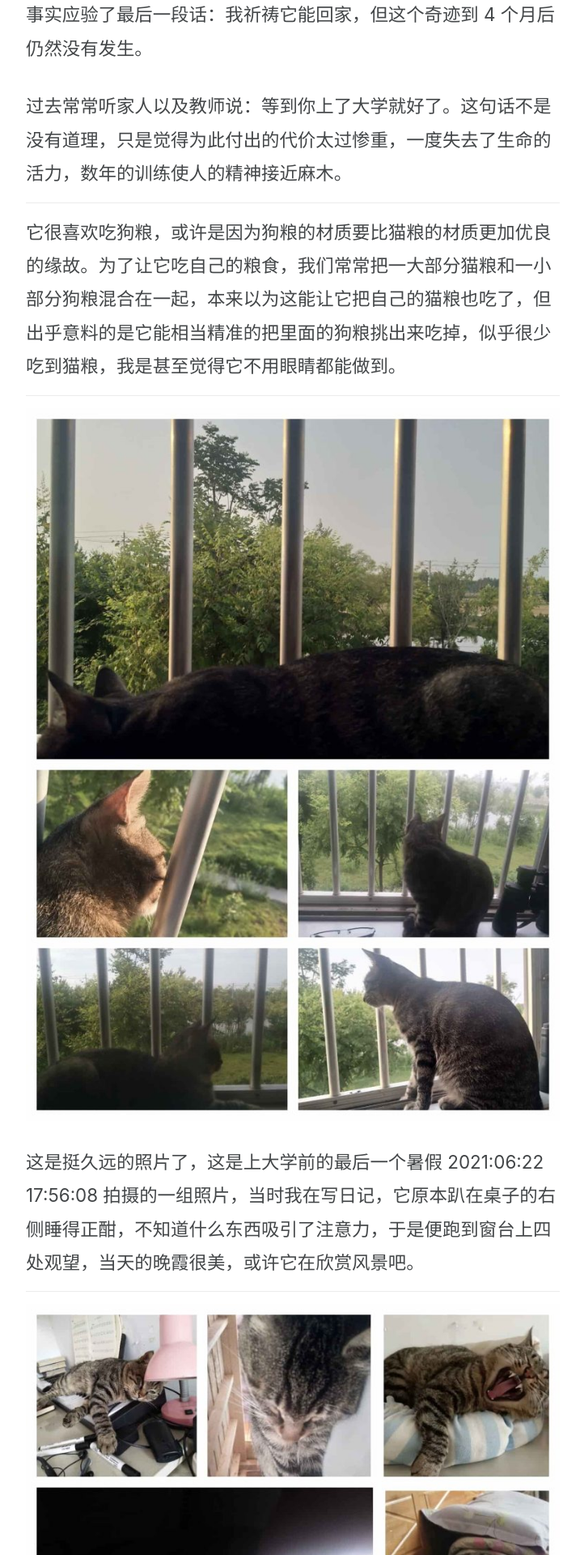
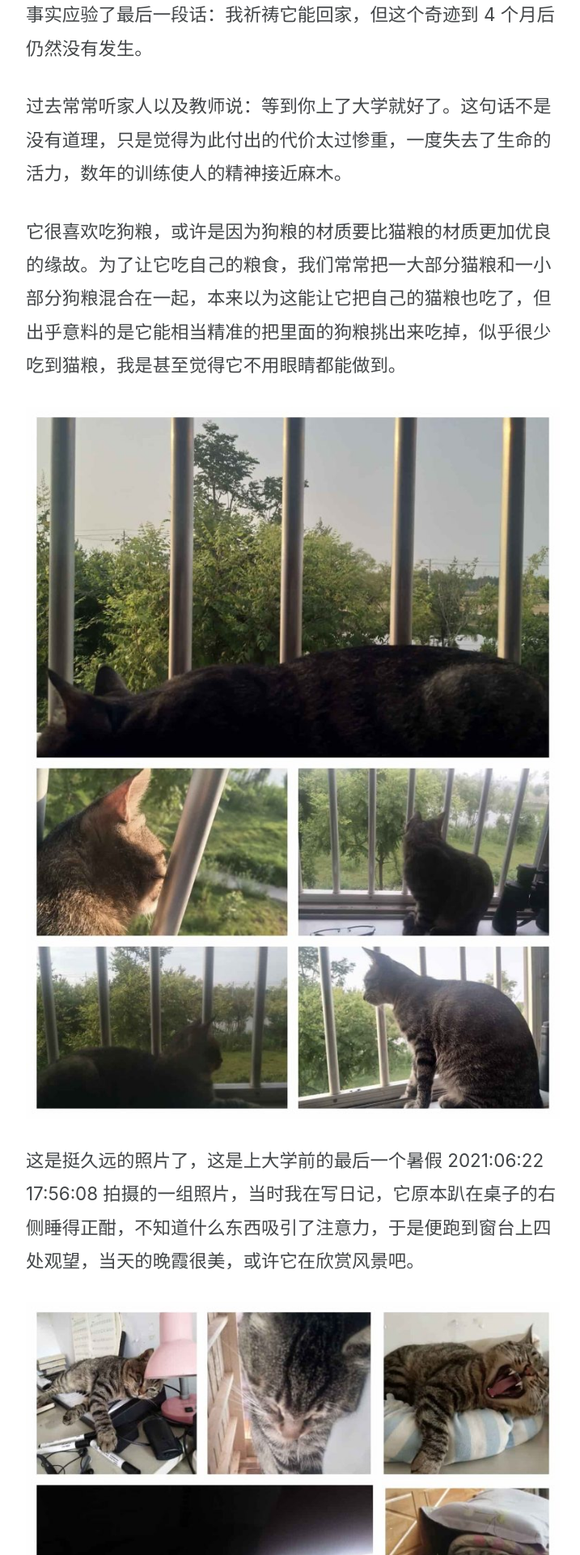
Before and after one commit to gaotianchi/gaotianchi.github.io, a Jekyll site: the page built from _posts/2023-07-16-to-my-forever-napper-missing-cat.md, in a window 1280 px wide. Shown: the part 2433-4353 px from the top of the page at 81% size, without its empty margins (278-995 px from the left). Built offline with Jekyll 4.4.1, drawn with Linux system fonts in a browser that asks for light colours; comment, search, counter and statistics services are not loaded.

Commit message:
vault backup: 2025-05-07 16:56:50

```diff
--- a/_posts/2023-07-16-to-my-forever-napper-missing-cat.md
+++ b/_posts/2023-07-16-to-my-forever-napper-missing-cat.md
@@ -1,5 +1,5 @@
 ---
-aliases:
+aliases: []
 category:
 createdAt: 2025-05-07 16:30:56
 date: 2023-07-16T16:33:00+08:00
@@ -26,17 +26,11 @@ title: 想念那只总爱吃狗粮的猫
 
 过去常常听家人以及教师说：等到你上了大学就好了。这句话不是没有道理，只是觉得为此付出的代价太过惨重，一度失去了生命的活力，数年的训练使人的精神接近麻木。
 
----
-
 它很喜欢吃狗粮，或许是因为狗粮的材质要比猫粮的材质更加优良的缘故。为了让它吃自己的粮食，我们常常把一大部分猫粮和一小部分狗粮混合在一起，本来以为这能让它把自己的猫粮也吃了，但出乎意料的是它能相当精准的把里面的狗粮挑出来吃掉，似乎很少吃到猫粮，我是甚至觉得它不用眼睛都能做到。
-
----
 
 ![](https://www.gaotianchi.com/assets/img/to-my-forever-napper-missing-cat/20230716_look_out_windows-768x1024.jpg)
 
 这是挺久远的照片了，这是上大学前的最后一个暑假 2021:06:22 17:56:08 拍摄的一组照片，当时我在写日记，它原本趴在桌子的右侧睡得正酣，不知道什么东西吸引了注意力，于是便跑到窗台上四处观望，当天的晚霞很美，或许它在欣赏风景吧。
-
----
 
 ![](https://www.gaotianchi.com/assets/img/to-my-forever-napper-missing-cat/20230716_sleep-768x1024.jpg)
 
@@ -44,14 +38,10 @@ title: 想念那只总爱吃狗粮的猫
 
 冬天的有一段时期，他每天白天在家睡一天，傍晚的时候离开家，没有人知道他去哪了，但是几乎没有人怀疑，他会在第二天凌晨从家后的窗户缝里钻进房间，然后悄无声息的在房间里的床上睡上一整天，那段时间我刚好在楼下那个房间里睡觉，他就睡在我的枕边，我有时能听见他的齁声。
 
----
-
 ![](https://www.gaotianchi.com/assets/img/to-my-forever-napper-missing-cat/20230716_tease-768x1024.jpg)
 
 他睡得真的太香了！有时候我无论怎么捉弄他，他都不理睬我。
 
----
-
 有一次他来到过后精神低沉，过后我发现它的其中前面的其中一个小腿肿胀，应该是被利器中伤了，从那天过后他再也没有出去过，甚至很少离开房间，大约三天的时间肿胀的部位恢复了，他又出发了。
 
 他受过两次比较严重的伤，第二次的伤恢复过后，他便永远的消失了，我没有来得及和他告别。
```
Also changed, not shown: other parts of _posts/2023-07-16-to-my-forever-napper-missing-cat.md (+1 -1 lines).
